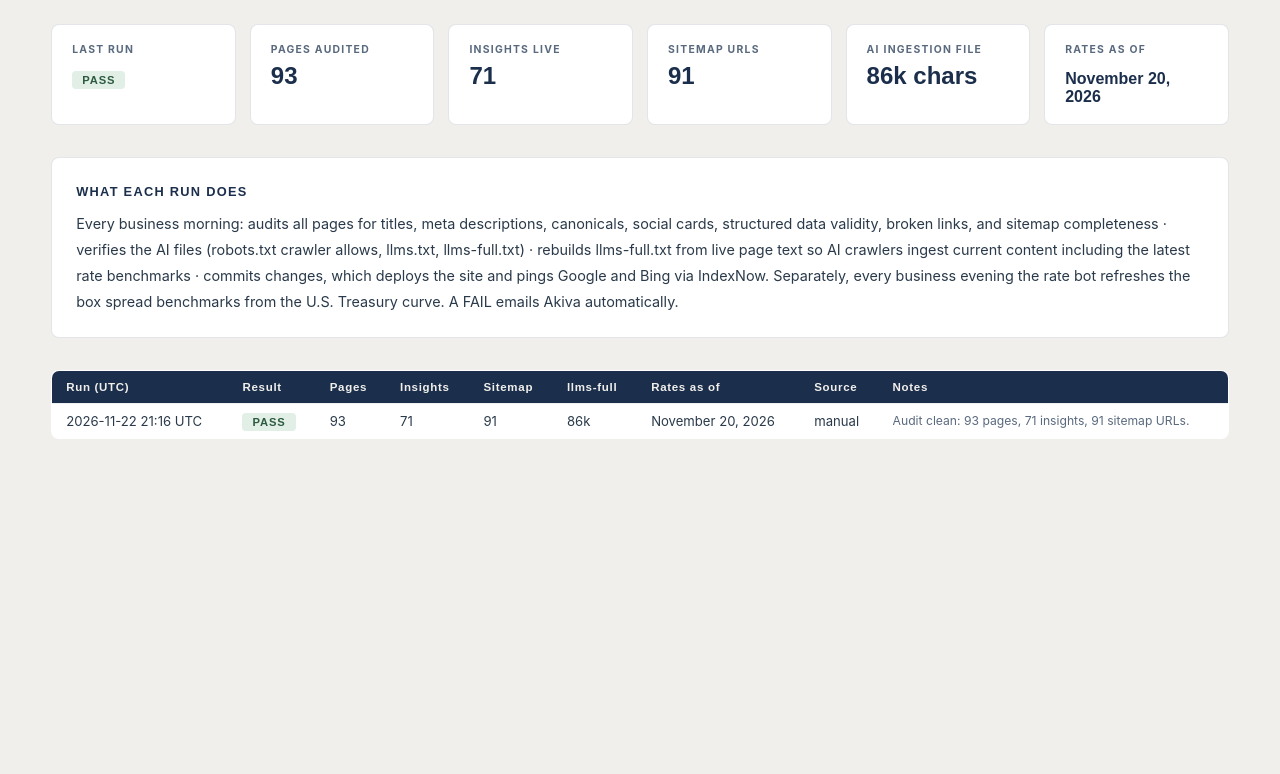
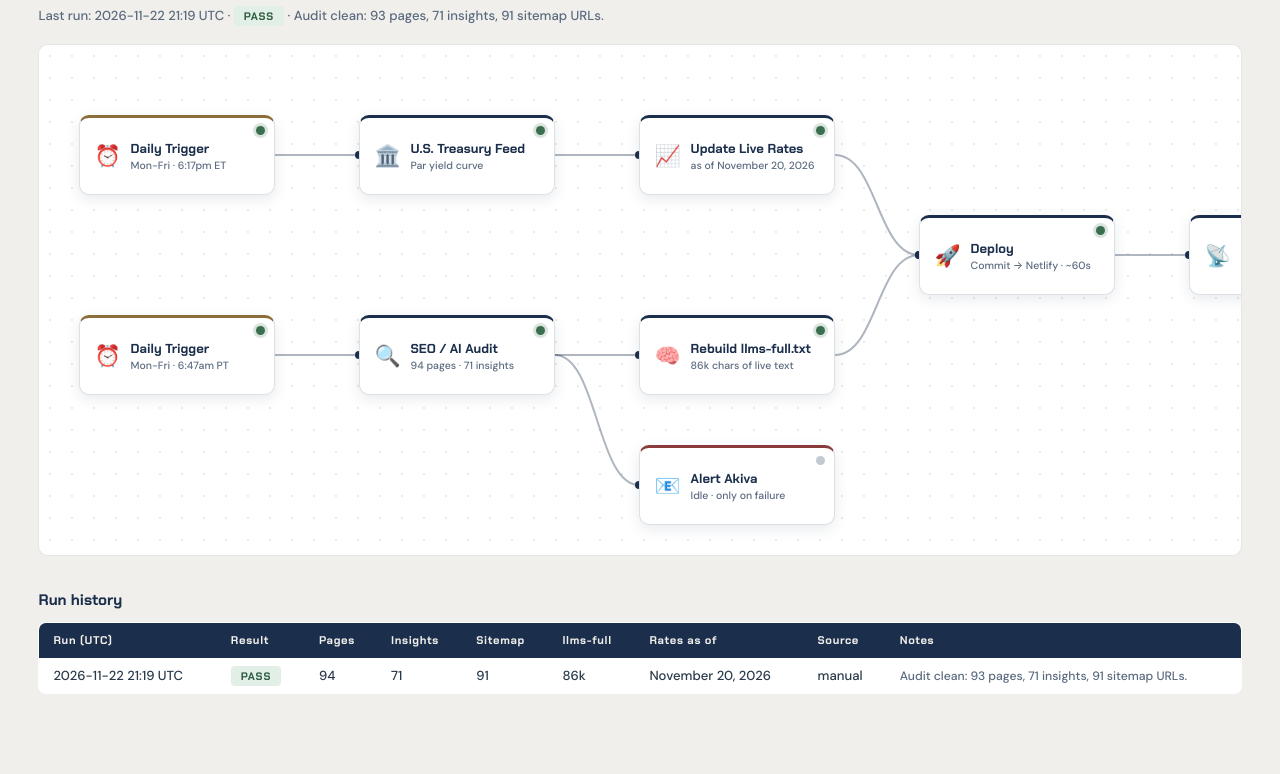
Before and after one commit to akivaglazersonstq/stqcap.com, a plain HTML site: page seo-status.html in a window 1280 px wide. Shown: the part 94-868 px from the top of the page. Before the commit the page ends 800 px from the top, so only its background shows below. Drawn offline with Linux system fonts and the light colour scheme.

Commit message:
Dashboard v2: n8n-style live node canvas with per-node status
Co-Authored-By: Claude Fable 5 <noreply@anthropic.com>
Claude-Session: https://claude.ai/code/session_016Kv5At7uzMSbwckmu6PzGr

```diff
--- a/scripts/build-status-page.mjs
+++ b/scripts/build-status-page.mjs
@@ -1,5 +1,5 @@
-// Writes seo-status.html (noindex dashboard) and appends to seo-status.json.
-// Run by the daily workflow after the audit; also runnable manually.
+// Writes seo-status.html (noindex, n8n-style live dashboard) and appends to
+// seo-status.json. Run by the daily workflow after the audit.
 // Env: AUDIT_RESULT=pass|fail, AUDIT_SUMMARY=<one line>, RUN_SOURCE=schedule|manual
 
 import { readFileSync, writeFileSync, existsSync, readdirSync } from 'node:fs';
@@ -22,6 +22,44 @@ writeFileSync('seo-status.json', JSON.stringify(history, null, 1));
 
 const latest = history[0];
 const ok = latest.result === 'pass';
+const okDot = ok ? 'ok' : 'bad';
+const lastRun = latest.at.replace('T', ' ').slice(0, 16) + ' UTC';
+
+// --- n8n canvas ---
+const NW = 196, NH = 80;
+const NODES = [
+  { id:'cron1', x:40,  y:70,  icon:'&#9200;',  title:'Daily Trigger',        sub:'Mon-Fri · 6:17pm ET',                    accent:'#8a6d3b', dot:'ok' },
+  { id:'tsy',   x:320, y:70,  icon:'&#127963;&#65039;', title:'U.S. Treasury Feed', sub:'Par yield curve',                accent:'#1B2E4B', dot:'ok' },
+  { id:'rates', x:600, y:70,  icon:'&#128200;', title:'Update Live Rates',   sub:`as of ${latest.ratesAsOf}`,              accent:'#1B2E4B', dot:'ok' },
+  { id:'cron2', x:40,  y:270, icon:'&#9200;',  title:'Daily Trigger',        sub:'Mon-Fri · 6:47am PT',                    accent:'#8a6d3b', dot:'ok' },
+  { id:'audit', x:320, y:270, icon:'&#128269;', title:'SEO / AI Audit',      sub:`${latest.pages} pages · ${latest.insights} insights`, accent:'#1B2E4B', dot: okDot },
+  { id:'llms',  x:600, y:270, icon:'&#129504;', title:'Rebuild llms-full.txt', sub:`${Math.round(latest.llmsFull/1000)}k chars of live text`, accent:'#1B2E4B', dot:'ok' },
+  { id:'alert', x:600, y:400, icon:'&#128231;', title:'Alert Akiva',         sub: ok ? 'Idle · only on failure' : 'TRIGGERED', accent:'#8a3b3b', dot: ok ? 'idle' : 'bad' },
+  { id:'deploy',x:880, y:170, icon:'&#128640;', title:'Deploy',              sub:'Commit → Netlify · ~60s',                accent:'#1B2E4B', dot:'ok' },
+  { id:'ping',  x:1150,y:170, icon:'&#128225;', title:'IndexNow Ping',       sub:'Google · Bing · engines',                accent:'#1B2E4B', dot:'ok' },
+  { id:'serp',  x:1430,y:70,  icon:'&#128270;', title:'Search Results',      sub:`${latest.sitemapUrls} URLs in sitemap`,  accent:'#3b6d4f', dot:'ok' },
+  { id:'bots',  x:1430,y:270, icon:'&#129302;', title:'AI Crawlers Ingest',  sub:'GPTBot · ClaudeBot · Perplexity',        accent:'#3b6d4f', dot:'ok' },
+];
+const EDGES = [
+  ['cron1','tsy'], ['tsy','rates'], ['rates','deploy'],
+  ['cron2','audit'], ['audit','llms'], ['audit','alert'],
+  ['llms','deploy'], ['deploy','ping'], ['ping','serp'], ['ping','bots'],
+];
+const byId = Object.fromEntries(NODES.map(n => [n.id, n]));
+const CW = 1670, CH = 510;
+const paths = EDGES.map(([a, b]) => {
+  const x1 = byId[a].x + NW, y1 = byId[a].y + NH / 2;
+  const x2 = byId[b].x, y2 = byId[b].y + NH / 2;
+  const mx = (x1 + x2) / 2;
+  return `<path d="M ${x1} ${y1} C ${mx} ${y1}, ${mx} ${y2}, ${x2} ${y2}" class="edge"/><circle cx="${x2}" cy="${y2}" r="4" class="edot"/>`;
+}).join('');
+const nodeHtml = NODES.map(n => `
+  <div class="node" style="left:${n.x}px;top:${n.y}px;border-top:3px solid ${n.accent};">
+    <span class="status ${n.dot}"></span>
+    <div class="nicon">${n.icon}</div>
+    <div><div class="ntitle">${n.title}</div><div class="nsub">${n.sub}</div></div>
+  </div>`).join('');
+
 const rows = history.map(h => `<tr>
   <td>${h.at.replace('T', ' ').slice(0, 16)} UTC</td>
   <td><span class="pill ${h.result === 'pass' ? 'ok' : 'bad'}">${h.result === 'pass' ? 'PASS' : 'FAIL'}</span></td>
@@ -38,41 +76,50 @@ const html = `<!DOCTYPE html>
 <meta name="robots" content="noindex">
 <title>Daily Optimization Run | STQ Capital</title>
 <link rel="icon" href="/favicon.svg?v=3" type="image/svg+xml">
+<link rel="preconnect" href="https://fonts.googleapis.com">
+<link rel="preconnect" href="https://fonts.gstatic.com" crossorigin>
+<link href="https://fonts.googleapis.com/css2?family=Chakra+Petch:wght@600;700&family=DM+Sans:opsz,wght@9..40,500;9..40,700&display=swap" rel="stylesheet">
 <style>
 * { margin:0; padding:0; box-sizing:border-box; }
-body { font-family:'DM Sans',-apple-system,sans-serif; background:#F0EFEB; color:#1B2E4B; padding:40px clamp(16px,4vw,60px) 80px; }
-h1 { font-family:'Chakra Petch',sans-serif; font-size:1.6rem; margin-bottom:4px; }
-.sub { color:#5a6a7e; font-size:0.9rem; margin-bottom:28px; }
-.cards { display:grid; grid-template-columns:repeat(auto-fit,minmax(170px,1fr)); gap:14px; margin-bottom:32px; max-width:1200px; }
-.card { background:#fff; border:1px solid rgba(27,46,75,0.12); border-radius:8px; padding:18px 20px; }
-.card .k { font-size:0.65rem; text-transform:uppercase; letter-spacing:0.12em; color:#5a6a7e; font-weight:700; }
-.card .v { font-family:'Chakra Petch',sans-serif; font-size:1.5rem; font-weight:700; margin-top:6px; }
-.pill { font-family:'Chakra Petch',sans-serif; font-size:0.7rem; font-weight:700; padding:3px 10px; border-radius:4px; letter-spacing:0.08em; }
+body { font-family:'DM Sans',-apple-system,sans-serif; background:#F0EFEB; color:#1B2E4B; padding:36px clamp(16px,3vw,48px) 80px; }
+h1 { font-family:'Chakra Petch',sans-serif; font-size:1.55rem; }
+.sub { color:#5a6a7e; font-size:0.88rem; margin:4px 0 10px; }
+.runline { font-size:0.82rem; color:#5a6a7e; margin-bottom:20px; }
+.pill { font-family:'Chakra Petch',sans-serif; font-size:0.68rem; font-weight:700; padding:3px 10px; border-radius:4px; letter-spacing:0.08em; }
 .pill.ok { background:#e2efe6; color:#2c5a3f; } .pill.bad { background:#f3e0e0; color:#8a3b3b; }
-.what { background:#fff; border:1px solid rgba(27,46,75,0.12); border-radius:8px; padding:22px 24px; margin-bottom:32px; max-width:1200px; font-size:0.9rem; line-height:1.8; color:#2a3a4a; }
-.what b { font-family:'Chakra Petch',sans-serif; font-size:0.8rem; text-transform:uppercase; letter-spacing:0.1em; display:block; margin-bottom:8px; color:#1B2E4B; }
-table { border-collapse:collapse; width:100%; max-width:1200px; background:#fff; border:1px solid rgba(27,46,75,0.12); border-radius:8px; overflow:hidden; font-size:0.82rem; }
-th { background:#1B2E4B; color:#F0EFEB; text-align:left; padding:10px 14px; font-family:'Chakra Petch',sans-serif; font-size:0.72rem; letter-spacing:0.06em; }
+.canvas-wrap { overflow-x:auto; border:1px solid rgba(27,46,75,0.12); border-radius:10px; background:#fff; margin-bottom:34px; }
+.canvas { position:relative; width:${CW}px; height:${CH}px;
+  background-image: radial-gradient(rgba(27,46,75,0.10) 1.2px, transparent 1.2px); background-size:22px 22px; }
+svg.wires { position:absolute; inset:0; }
+.edge { fill:none; stroke:rgba(27,46,75,0.35); stroke-width:2; }
+.edot { fill:#1B2E4B; }
+.node { position:absolute; width:${NW}px; height:${NH}px; background:#fff; border:1px solid rgba(27,46,75,0.15); border-radius:10px; box-shadow:0 4px 14px rgba(27,46,75,0.10); display:flex; align-items:center; gap:10px; padding:0 14px; }
+.nicon { font-size:21px; flex:none; }
+.ntitle { font-family:'Chakra Petch',sans-serif; font-weight:700; font-size:13px; }
+.nsub { font-size:10.5px; color:#5a6a7e; margin-top:2px; font-weight:500; }
+.status { position:absolute; top:8px; right:9px; width:9px; height:9px; border-radius:50%; }
+.status.ok { background:#3b6d4f; box-shadow:0 0 0 3px rgba(59,109,79,0.18); }
+.status.bad { background:#a33b3b; box-shadow:0 0 0 3px rgba(163,59,59,0.2); }
+.status.idle { background:#c3c9d2; }
+h2 { font-family:'Chakra Petch',sans-serif; font-size:0.95rem; margin-bottom:12px; }
+table { border-collapse:collapse; width:100%; background:#fff; border:1px solid rgba(27,46,75,0.12); border-radius:8px; overflow:hidden; font-size:0.82rem; }
+th { background:#1B2E4B; color:#F0EFEB; text-align:left; padding:10px 14px; font-family:'Chakra Petch',sans-serif; font-size:0.7rem; letter-spacing:0.06em; }
 td { padding:9px 14px; border-top:1px solid rgba(27,46,75,0.07); color:#2a3a4a; }
 .sum { color:#5a6a7e; font-size:0.76rem; }
-.wrap { overflow-x:auto; }
+.twrap { overflow-x:auto; }
 a { color:#1B2E4B; }
 </style>
 </head>
 <body>
 <h1>Daily Optimization Run</h1>
-<div class="sub">Automated SEO and AI-surface maintenance for stqcap.com · updated by the run itself · <a href="https://github.com/akivaglazersonstq/stqcap.com/actions" target="_blank">raw logs on GitHub</a></div>
-<div class="cards">
-  <div class="card"><div class="k">Last run</div><div class="v"><span class="pill ${ok ? 'ok' : 'bad'}">${ok ? 'PASS' : 'FAIL'}</span></div></div>
-  <div class="card"><div class="k">Pages audited</div><div class="v">${latest.pages}</div></div>
-  <div class="card"><div class="k">Insights live</div><div class="v">${latest.insights}</div></div>
-  <div class="card"><div class="k">Sitemap URLs</div><div class="v">${latest.sitemapUrls}</div></div>
-  <div class="card"><div class="k">AI ingestion file</div><div class="v">${Math.round(latest.llmsFull / 1000)}k chars</div></div>
-  <div class="card"><div class="k">Rates as of</div><div class="v" style="font-size:1rem;padding-top:8px;">${latest.ratesAsOf}</div></div>
-</div>
-<div class="what"><b>What each run does</b>
-Every business morning: audits all pages for titles, meta descriptions, canonicals, social cards, structured data validity, broken links, and sitemap completeness · verifies the AI files (robots.txt crawler allows, llms.txt, llms-full.txt) · rebuilds llms-full.txt from live page text so AI crawlers ingest current content including the latest rate benchmarks · commits changes, which deploys the site and pings Google and Bing via IndexNow. Separately, every business evening the rate bot refreshes the box spread benchmarks from the U.S. Treasury curve. A FAIL emails Akiva automatically.</div>
-<div class="wrap"><table>
+<div class="sub">Automated SEO and AI-surface maintenance for stqcap.com · the run updates this page itself · <a href="https://github.com/akivaglazersonstq/stqcap.com/actions" target="_blank">raw logs</a></div>
+<div class="runline">Last run: ${lastRun} · <span class="pill ${ok ? 'ok' : 'bad'}">${ok ? 'PASS' : 'FAIL'}</span> ${latest.summary ? '· ' + latest.summary.replace(/</g, '&lt;') : ''}</div>
+<div class="canvas-wrap"><div class="canvas">
+  <svg class="wires" width="${CW}" height="${CH}">${paths}</svg>
+  ${nodeHtml}
+</div></div>
+<h2>Run history</h2>
+<div class="twrap"><table>
 <tr><th>Run (UTC)</th><th>Result</th><th>Pages</th><th>Insights</th><th>Sitemap</th><th>llms-full</th><th>Rates as of</th><th>Source</th><th>Notes</th></tr>
 ${rows}
 </table></div>
--- a/seo-status.html
+++ b/seo-status.html
@@ -6,46 +6,110 @@
 <meta name="robots" content="noindex">
 <title>Daily Optimization Run | STQ Capital</title>
 <link rel="icon" href="/favicon.svg?v=3" type="image/svg+xml">
+<link rel="preconnect" href="https://fonts.googleapis.com">
+<link rel="preconnect" href="https://fonts.gstatic.com" crossorigin>
+<link href="https://fonts.googleapis.com/css2?family=Chakra+Petch:wght@600;700&family=DM+Sans:opsz,wght@9..40,500;9..40,700&display=swap" rel="stylesheet">
 <style>
 * { margin:0; padding:0; box-sizing:border-box; }
-body { font-family:'DM Sans',-apple-system,sans-serif; background:#F0EFEB; color:#1B2E4B; padding:40px clamp(16px,4vw,60px) 80px; }
-h1 { font-family:'Chakra Petch',sans-serif; font-size:1.6rem; margin-bottom:4px; }
-.sub { color:#5a6a7e; font-size:0.9rem; margin-bottom:28px; }
-.cards { display:grid; grid-template-columns:repeat(auto-fit,minmax(170px,1fr)); gap:14px; margin-bottom:32px; max-width:1200px; }
-.card { background:#fff; border:1px solid rgba(27,46,75,0.12); border-radius:8px; padding:18px 20px; }
-.card .k { font-size:0.65rem; text-transform:uppercase; letter-spacing:0.12em; color:#5a6a7e; font-weight:700; }
-.card .v { font-family:'Chakra Petch',sans-serif; font-size:1.5rem; font-weight:700; margin-top:6px; }
-.pill { font-family:'Chakra Petch',sans-serif; font-size:0.7rem; font-weight:700; padding:3px 10px; border-radius:4px; letter-spacing:0.08em; }
+body { font-family:'DM Sans',-apple-system,sans-serif; background:#F0EFEB; color:#1B2E4B; padding:36px clamp(16px,3vw,48px) 80px; }
+h1 { font-family:'Chakra Petch',sans-serif; font-size:1.55rem; }
+.sub { color:#5a6a7e; font-size:0.88rem; margin:4px 0 10px; }
+.runline { font-size:0.82rem; color:#5a6a7e; margin-bottom:20px; }
+.pill { font-family:'Chakra Petch',sans-serif; font-size:0.68rem; font-weight:700; padding:3px 10px; border-radius:4px; letter-spacing:0.08em; }
 .pill.ok { background:#e2efe6; color:#2c5a3f; } .pill.bad { background:#f3e0e0; color:#8a3b3b; }
-.what { background:#fff; border:1px solid rgba(27,46,75,0.12); border-radius:8px; padding:22px 24px; margin-bottom:32px; max-width:1200px; font-size:0.9rem; line-height:1.8; color:#2a3a4a; }
-.what b { font-family:'Chakra Petch',sans-serif; font-size:0.8rem; text-transform:uppercase; letter-spacing:0.1em; display:block; margin-bottom:8px; color:#1B2E4B; }
-table { border-collapse:collapse; width:100%; max-width:1200px; background:#fff; border:1px solid rgba(27,46,75,0.12); border-radius:8px; overflow:hidden; font-size:0.82rem; }
-th { background:#1B2E4B; color:#F0EFEB; text-align:left; padding:10px 14px; font-family:'Chakra Petch',sans-serif; font-size:0.72rem; letter-spacing:0.06em; }
+.canvas-wrap { overflow-x:auto; border:1px solid rgba(27,46,75,0.12); border-radius:10px; background:#fff; margin-bottom:34px; }
+.canvas { position:relative; width:1670px; height:510px;
+  background-image: radial-gradient(rgba(27,46,75,0.10) 1.2px, transparent 1.2px); background-size:22px 22px; }
+svg.wires { position:absolute; inset:0; }
+.edge { fill:none; stroke:rgba(27,46,75,0.35); stroke-width:2; }
+.edot { fill:#1B2E4B; }
+.node { position:absolute; width:196px; height:80px; background:#fff; border:1px solid rgba(27,46,75,0.15); border-radius:10px; box-shadow:0 4px 14px rgba(27,46,75,0.10); display:flex; align-items:center; gap:10px; padding:0 14px; }
+.nicon { font-size:21px; flex:none; }
+.ntitle { font-family:'Chakra Petch',sans-serif; font-weight:700; font-size:13px; }
+.nsub { font-size:10.5px; color:#5a6a7e; margin-top:2px; font-weight:500; }
+.status { position:absolute; top:8px; right:9px; width:9px; height:9px; border-radius:50%; }
+.status.ok { background:#3b6d4f; box-shadow:0 0 0 3px rgba(59,109,79,0.18); }
+.status.bad { background:#a33b3b; box-shadow:0 0 0 3px rgba(163,59,59,0.2); }
+.status.idle { background:#c3c9d2; }
+h2 { font-family:'Chakra Petch',sans-serif; font-size:0.95rem; margin-bottom:12px; }
+table { border-collapse:collapse; width:100%; background:#fff; border:1px solid rgba(27,46,75,0.12); border-radius:8px; overflow:hidden; font-size:0.82rem; }
+th { background:#1B2E4B; color:#F0EFEB; text-align:left; padding:10px 14px; font-family:'Chakra Petch',sans-serif; font-size:0.7rem; letter-spacing:0.06em; }
 td { padding:9px 14px; border-top:1px solid rgba(27,46,75,0.07); color:#2a3a4a; }
 .sum { color:#5a6a7e; font-size:0.76rem; }
-.wrap { overflow-x:auto; }
+.twrap { overflow-x:auto; }
 a { color:#1B2E4B; }
 </style>
 </head>
 <body>
 <h1>Daily Optimization Run</h1>
-<div class="sub">Automated SEO and AI-surface maintenance for stqcap.com · updated by the run itself · <a href="https://github.com/akivaglazersonstq/stqcap.com/actions" target="_blank">raw logs on GitHub</a></div>
-<div class="cards">
-  <div class="card"><div class="k">Last run</div><div class="v"><span class="pill ok">PASS</span></div></div>
-  <div class="card"><div class="k">Pages audited</div><div class="v">93</div></div>
-  <div class="card"><div class="k">Insights live</div><div class="v">71</div></div>
-  <div class="card"><div class="k">Sitemap URLs</div><div class="v">91</div></div>
-  <div class="card"><div class="k">AI ingestion file</div><div class="v">86k chars</div></div>
-  <div class="card"><div class="k">Rates as of</div><div class="v" style="font-size:1rem;padding-top:8px;">November 20, 2026</div></div>
-</div>
-<div class="what"><b>What each run does</b>
-Every business morning: audits all pages for titles, meta descriptions, canonicals, social cards, structured data validity, broken links, and sitemap completeness · verifies the AI files (robots.txt crawler allows, llms.txt, llms-full.txt) · rebuilds llms-full.txt from live page text so AI crawlers ingest current content including the latest rate benchmarks · commits changes, which deploys the site and pings Google and Bing via IndexNow. Separately, every business evening the rate bot refreshes the box spread benchmarks from the U.S. Treasury curve. A FAIL emails Akiva automatically.</div>
-<div class="wrap"><table>
+<div class="sub">Automated SEO and AI-surface maintenance for stqcap.com · the run updates this page itself · <a href="https://github.com/akivaglazersonstq/stqcap.com/actions" target="_blank">raw logs</a></div>
+<div class="runline">Last run: 2026-11-22 21:19 UTC · <span class="pill ok">PASS</span> · Audit clean: 93 pages, 71 insights, 91 sitemap URLs.</div>
+<div class="canvas-wrap"><div class="canvas">
+  <svg class="wires" width="1670" height="510"><path d="M 236 110 C 278 110, 278 110, 320 110" class="edge"/><circle cx="320" cy="110" r="4" class="edot"/><path d="M 516 110 C 558 110, 558 110, 600 110" class="edge"/><circle cx="600" cy="110" r="4" class="edot"/><path d="M 796 110 C 838 110, 838 210, 880 210" class="edge"/><circle cx="880" cy="210" r="4" class="edot"/><path d="M 236 310 C 278 310, 278 310, 320 310" class="edge"/><circle cx="320" cy="310" r="4" class="edot"/><path d="M 516 310 C 558 310, 558 310, 600 310" class="edge"/><circle cx="600" cy="310" r="4" class="edot"/><path d="M 516 310 C 558 310, 558 440, 600 440" class="edge"/><circle cx="600" cy="440" r="4" class="edot"/><path d="M 796 310 C 838 310, 838 210, 880 210" class="edge"/><circle cx="880" cy="210" r="4" class="edot"/><path d="M 1076 210 C 1113 210, 1113 210, 1150 210" class="edge"/><circle cx="1150" cy="210" r="4" class="edot"/><path d="M 1346 210 C 1388 210, 1388 110, 1430 110" class="edge"/><circle cx="1430" cy="110" r="4" class="edot"/><path d="M 1346 210 C 1388 210, 1388 310, 1430 310" class="edge"/><circle cx="1430" cy="310" r="4" class="edot"/></svg>
+
+  <div class="node" style="left:40px;top:70px;border-top:3px solid #8a6d3b;">
+    <span class="status ok"></span>
+    <div class="nicon">&#9200;</div>
+    <div><div class="ntitle">Daily Trigger</div><div class="nsub">Mon-Fri · 6:17pm ET</div></div>
+  </div>
+  <div class="node" style="left:320px;top:70px;border-top:3px solid #1B2E4B;">
+    <span class="status ok"></span>
+    <div class="nicon">&#127963;&#65039;</div>
+    <div><div class="ntitle">U.S. Treasury Feed</div><div class="nsub">Par yield curve</div></div>
+  </div>
+  <div class="node" style="left:600px;top:70px;border-top:3px solid #1B2E4B;">
+    <span class="status ok"></span>
+    <div class="nicon">&#128200;</div>
+    <div><div class="ntitle">Update Live Rates</div><div class="nsub">as of November 20, 2026</div></div>
+  </div>
+  <div class="node" style="left:40px;top:270px;border-top:3px solid #8a6d3b;">
+    <span class="status ok"></span>
+    <div class="nicon">&#9200;</div>
+    <div><div class="ntitle">Daily Trigger</div><div class="nsub">Mon-Fri · 6:47am PT</div></div>
+  </div>
+  <div class="node" style="left:320px;top:270px;border-top:3px solid #1B2E4B;">
+    <span class="status ok"></span>
+    <div class="nicon">&#128269;</div>
+    <div><div class="ntitle">SEO / AI Audit</div><div class="nsub">94 pages · 71 insights</div></div>
+  </div>
+  <div class="node" style="left:600px;top:270px;border-top:3px solid #1B2E4B;">
+    <span class="status ok"></span>
+    <div class="nicon">&#129504;</div>
+    <div><div class="ntitle">Rebuild llms-full.txt</div><div class="nsub">86k chars of live text</div></div>
+  </div>
+  <div class="node" style="left:600px;top:400px;border-top:3px solid #8a3b3b;">
+    <span class="status idle"></span>
+    <div class="nicon">&#128231;</div>
+    <div><div class="ntitle">Alert Akiva</div><div class="nsub">Idle · only on failure</div></div>
+  </div>
+  <div class="node" style="left:880px;top:170px;border-top:3px solid #1B2E4B;">
+    <span class="status ok"></span>
+    <div class="nicon">&#128640;</div>
+    <div><div class="ntitle">Deploy</div><div class="nsub">Commit → Netlify · ~60s</div></div>
+  </div>
+  <div class="node" style="left:1150px;top:170px;border-top:3px solid #1B2E4B;">
+    <span class="status ok"></span>
+    <div class="nicon">&#128225;</div>
+    <div><div class="ntitle">IndexNow Ping</div><div class="nsub">Google · Bing · engines</div></div>
+  </div>
+  <div class="node" style="left:1430px;top:70px;border-top:3px solid #3b6d4f;">
+    <span class="status ok"></span>
+    <div class="nicon">&#128270;</div>
+    <div><div class="ntitle">Search Results</div><div class="nsub">91 URLs in sitemap</div></div>
+  </div>
+  <div class="node" style="left:1430px;top:270px;border-top:3px solid #3b6d4f;">
+    <span class="status ok"></span>
+    <div class="nicon">&#129302;</div>
+    <div><div class="ntitle">AI Crawlers Ingest</div><div class="nsub">GPTBot · ClaudeBot · Perplexity</div></div>
+  </div>
+</div></div>
+<h2>Run history</h2>
+<div class="twrap"><table>
 <tr><th>Run (UTC)</th><th>Result</th><th>Pages</th><th>Insights</th><th>Sitemap</th><th>llms-full</th><th>Rates as of</th><th>Source</th><th>Notes</th></tr>
 <tr>
-  <td>2026-11-22 21:16 UTC</td>
+  <td>2026-11-22 21:19 UTC</td>
   <td><span class="pill ok">PASS</span></td>
-  <td>93</td><td>71</td><td>91</td>
+  <td>94</td><td>71</td><td>91</td>
   <td>86k</td><td>November 20, 2026</td>
   <td>manual</td><td class="sum">Audit clean: 93 pages, 71 insights, 91 sitemap URLs.</td>
 </tr>
--- a/seo-status.json
+++ b/seo-status.json
@@ -1,9 +1,9 @@
 [
  {
-  "at": "2026-11-22T21:16:00.482Z",
+  "at": "2026-11-22T21:19:21.223Z",
   "result": "pass",
   "source": "manual",
-  "pages": 93,
+  "pages": 94,
   "insights": 71,
   "sitemapUrls": 91,
   "llmsFull": 85963,
```
